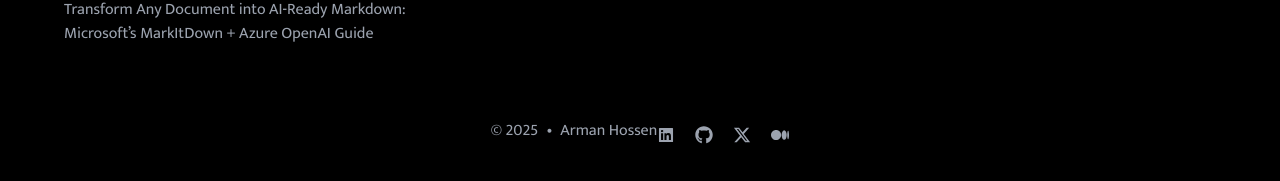
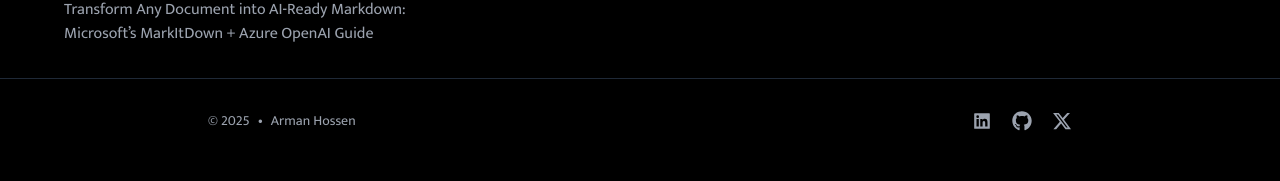
Before and after one commit to armanruet/sitecheck, a Next.js app: page /blog in a window 1280 px wide. Shown: the part 1886-2067 px from the top of the page. Built offline with nearby package versions, Linux system fonts and the light colour scheme.

Commit message:
Initial commit: Personal website with blog

```diff
--- a/app/components/layouts/footer.tsx
+++ b/app/components/layouts/footer.tsx
@@ -1,58 +1,54 @@
 import Link from 'next/link';
 import { AiFillLinkedin } from 'react-icons/ai';
 import { FaGithub } from 'react-icons/fa';
-import { FaXTwitter, FaMedium } from 'react-icons/fa6';
-import { siteMetadata } from '../metadata';
-import SectionContainer from './section-container';
+import { FaXTwitter } from 'react-icons/fa6';
 
 export default function Footer() {
   return (
-    <SectionContainer>
-      <footer>
-        <div className="mb-0 flex flex-col justify-start space-y-1.5 space-x-0 py-10 text-gray-500 dark:text-gray-400">
-          <div className="flex flex-col items-center space-y-2 text-sm sm:flex-row sm:justify-between sm:text-base">
-            <ul className="flex space-x-2">
-              <li>{`© ${new Date().getFullYear()}`}</li>
-              <li>{` • `}</li>
-              <li>
-                <Link href="/">{siteMetadata.title}</Link>
-              </li>
-            </ul>
-            <ul className="flex cursor-pointer items-center space-x-5">
-              <li>
-                <a
-                  href={siteMetadata.linkedin}
-                  target="_blank"
-                  rel="noreferrer"
-                  aria-label="linkedin"
-                >
-                  <AiFillLinkedin className="sm:text-lg" />
-                </a>
-              </li>
-              <li>
-                <a href={siteMetadata.github} target="_blank" rel="noreferrer" aria-label="github">
-                  <FaGithub className="sm:text-lg" />
-                </a>
-              </li>
-              <li>
-                <a
-                  href={siteMetadata.twitter}
-                  target="_blank"
-                  rel="noreferrer"
-                  aria-label="twitter"
-                >
-                  <FaXTwitter className="sm:text-lg" />
-                </a>
-              </li>
-              <li>
-                <a href={siteMetadata.medium} target="_blank" rel="noreferrer" aria-label="medium">
-                  <FaMedium className="sm:text-lg" />
-                </a>
-              </li>
-            </ul>
+    <footer className="w-full border-t border-gray-200 dark:border-gray-800">
+      <div className="mx-auto max-w-4xl px-4 py-8">
+        <div className="flex items-center justify-between text-gray-500 dark:text-gray-400">
+          {/* Left side */}
+          <div className="flex items-center space-x-2 text-sm">
+            <span>© 2025</span>
+            <span>•</span>
+            <span>Arman Hossen</span>
+          </div>
+
+          {/* Right side - Social Icons */}
+          <div className="flex items-center space-x-5">
+            <Link
+              href="https://linkedin.com/in/armanruet"
+              target="_blank"
+              rel="noopener noreferrer"
+              className="hover:text-gray-700 dark:hover:text-gray-200"
+            >
+              <AiFillLinkedin className="h-5 w-5" />
+              <span className="sr-only">LinkedIn</span>
+            </Link>
+
+            <Link
+              href="https://github.com/armanruet"
+              target="_blank"
+              rel="noopener noreferrer"
+              className="hover:text-gray-700 dark:hover:text-gray-200"
+            >
+              <FaGithub className="h-5 w-5" />
+              <span className="sr-only">GitHub</span>
+            </Link>
+
+            <Link
+              href="https://twitter.com/armanruet"
+              target="_blank"
+              rel="noopener noreferrer"
+              className="hover:text-gray-700 dark:hover:text-gray-200"
+            >
+              <FaXTwitter className="h-5 w-5" />
+              <span className="sr-only">Twitter</span>
+            </Link>
           </div>
         </div>
-      </footer>
-    </SectionContainer>
+      </div>
+    </footer>
   );
 }
```
